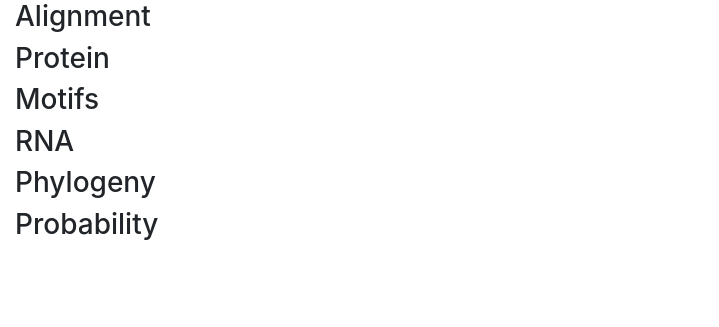
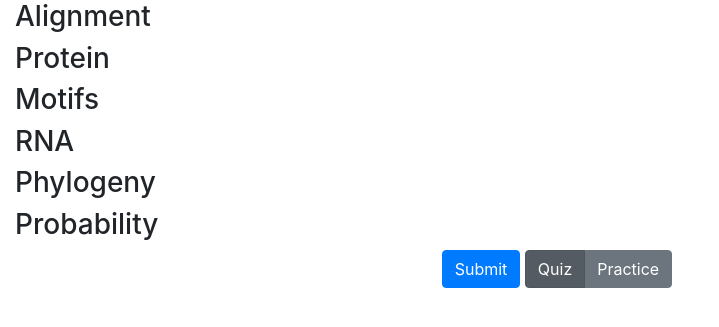
Before and after one commit to thyrgle/kelleybioinfo, a Flask app: page /problems/motifs.html in a window 1280 px wide. Shown: the part 56-383 px from the top of the page, without its empty margins (0-719 px from the left). Run offline with Flask 2, Linux system fonts and the light colour scheme; some libraries are stand-ins or nearby versions.

Commit message:
Added Submit and Quiz/Practice toggle to problem template.

```diff
--- a/app/templates/problems/problems.html
+++ b/app/templates/problems/problems.html
@@ -2,7 +2,7 @@
 
 {% block content %}
 <div class="row">
-  <div class="col-3">
+  <div class="col-2">
     <ul class="nav flex-column">
       <li class="nav-item">
         <h3>Alignment</h3>
@@ -24,7 +24,37 @@
       </li>
     </ul>
   </div>
+  <div class="col-2">
+  </div>
   <div class="col">
+  </div>
+  <div class="col-2">
+  </div>
+</div>
+<div class="row">
+  <div class="col-4">
+  </div>
+  <div class="col">
+    <button type="button" class="btn btn-primary">Submit</button>
+    <div class="btn-group btn-group-toggle" data-toggle="buttons">
+      <label class="btn btn-secondary active">
+        <input type="radio"
+	       name="options"
+	       id="quiz"
+	       autocomplete="off"
+	       checked>
+	  Quiz
+      </label>
+      <label class="btn btn-secondary">
+        <input type="radio"
+	       name="options"
+               id="practice"
+	       autocomplete="off">
+          Practice
+      </label>
+    </div>
+  </div>
+  <div class="col-2">
   </div>
 </div>
 {% endblock %}
```
